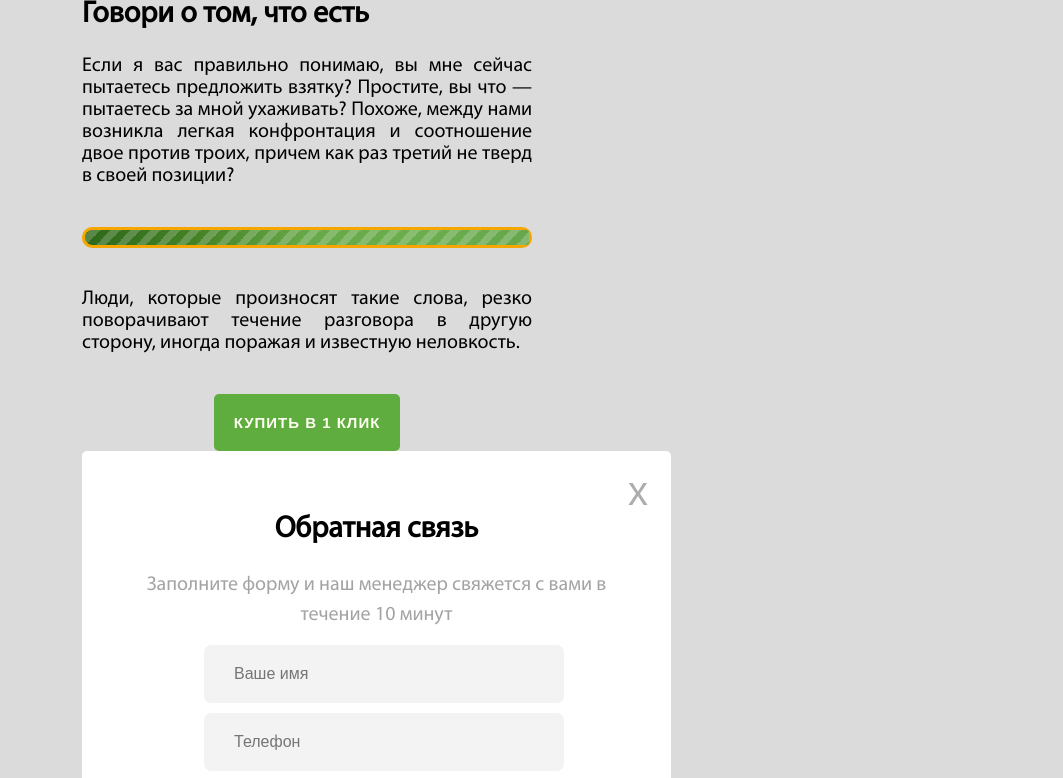
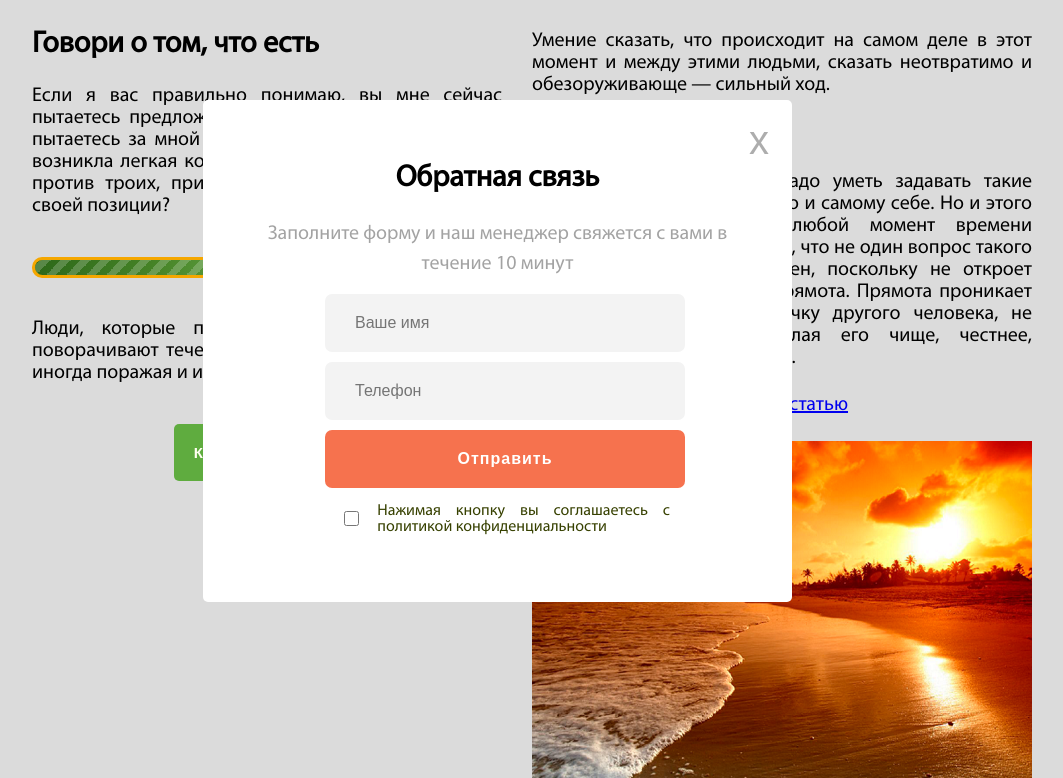
Before and after one commit to Madenityan/Test-task, a plain HTML site: page index.html in a window 1280 px wide. Both pictures are taken after a click on the button "КУПИТЬ В 1 КЛИК". Shown: the top 778 px of the page, without its empty margins (108-1171 px from the left). Drawn offline with Linux system fonts and the light colour scheme.

Commit message:
changed the positioning of the form and added a picture with zoom

```diff
--- a/index.html
+++ b/index.html
@@ -40,19 +40,18 @@
             </div>
         </article>
     </div>
+    <div class="column-right">
+        <article>
+            <p class="text-article">Умение сказать, что происходит на самом деле в этот момент и между этими людьми, сказать неотвратимо и обезоруживающе — сильный ход.</p>
+            <h2 class="title-article">Надо уметь это делать.</h2>
+            <p class="text-article">Но этого не достаточно. Надо уметь задавать такие вопросы не только другим, но и самому себе. Но и этого не достаточно. Надо в любой момент времени пребывать в таком состоянии, что не один вопрос такого рода не может быть уместен, поскольку не откроет ничего нового. Это и есть прямота. Прямота проникает через многослойную оболочку другого человека, не нанося ему вреда, а делая его чище, честнее, откровеннее и великодушнее.</p>
+            <p class="text-article"><span class="line"> - </span><a href="https://travel.tochka.net/11803-top-11-cnn-posovetovala-amerikantsam-luchshie-mesta-dlya-puteshestviy-po-ukraine/"> ссылка на произвольную статью</a></p>
+            <div class="zoom">
+                <img src="image/sea.png" alt="sea">
+            </div>
+        </article>
+    </div>
 </div>
-
-
-
-
-
-
-
-
-
-
-
-
 <script src="libs/jquery-3.2.1.min.js"></script>
 <script src="js/main.js"></script>
 </body>
--- a/styles/style.css
+++ b/styles/style.css
@@ -28,7 +28,6 @@ footer, header, hgroup, menu, nav, section {
 
 body {
     line-height: 1;
-    margin: 0;
 }
 
 ol, ul {
@@ -51,8 +50,6 @@ table {
 }
 /*--- RESET END ---*/
 
-
-/*--- FONTS ----*/
 @font-face {
     font-family: 'MariadPro-Regular';
     src: url('../fonts/mariadProRegular.otf');
@@ -61,15 +58,21 @@ table {
 body {
     font-family: MariadPro-Regular;
     background-color: #dbdbdb;
+    margin: 30px;
 }
 
 .main-container {
-    width: 900px;
+    width: 1000px;
     margin: 0 auto;
+    display: flex;
+}
+
+.column-left, .column-right {
+    width: 50%;
 }
 
 .column-left {
-    width: 50%;
+    margin-right: 30px;
 }
 
 .title-article {
@@ -175,6 +178,12 @@ body {
     padding: 17px;
     display: none;
     border-radius: 5px;
+    position: absolute;
+    z-index: 1;
+    top: 50%;
+    left: 50%;
+    margin-left: -329px;
+    margin-top: -300px;
 }
 
 .wrapper-form .text-article {
@@ -243,6 +252,10 @@ body {
     margin-left: 15px;
 }
 
+.wrapper-box .title-article {
+    text-align: center;
+}
+
 .close:after{
     content: 'x';
     font-size: 40px;
@@ -268,3 +281,45 @@ body {
 .hide {
     display: none;
 }
+
+.column-right .title-article {
+    font-size:25px;
+}
+
+.column-right .text-article {
+    margin-bottom: 25px;
+}
+
+
+.column-right .text-article:last-child {
+    text-indent: 30px;
+}
+
+.line {
+    font-size: 38px;
+    vertical-align: bottom;
+    margin-right: 15px;
+}
+
+.zoom img{
+    -webkit-transition: all 1s ease;
+    -moz-transition: all 1s ease;
+    -o-transition: all 1s ease;
+    -ms-transition: all 1s ease;
+    transition: all 1s ease;
+    max-width: 100%;
+}
+
+.zoom:hover img {
+    -webkit-transform:scale(1.25);
+    -moz-transform:scale(1.25);
+    -ms-transform:scale(1.25);
+    -o-transform:scale(1.25);
+    transform:scale(1.25);
+}
+
+.zoom {
+    overflow: hidden;
+    width: 500px;
+    height: 400px;
+}
```
Also changed, not shown: image/sea.png (added), js/main.js (line endings or trailing spaces).
